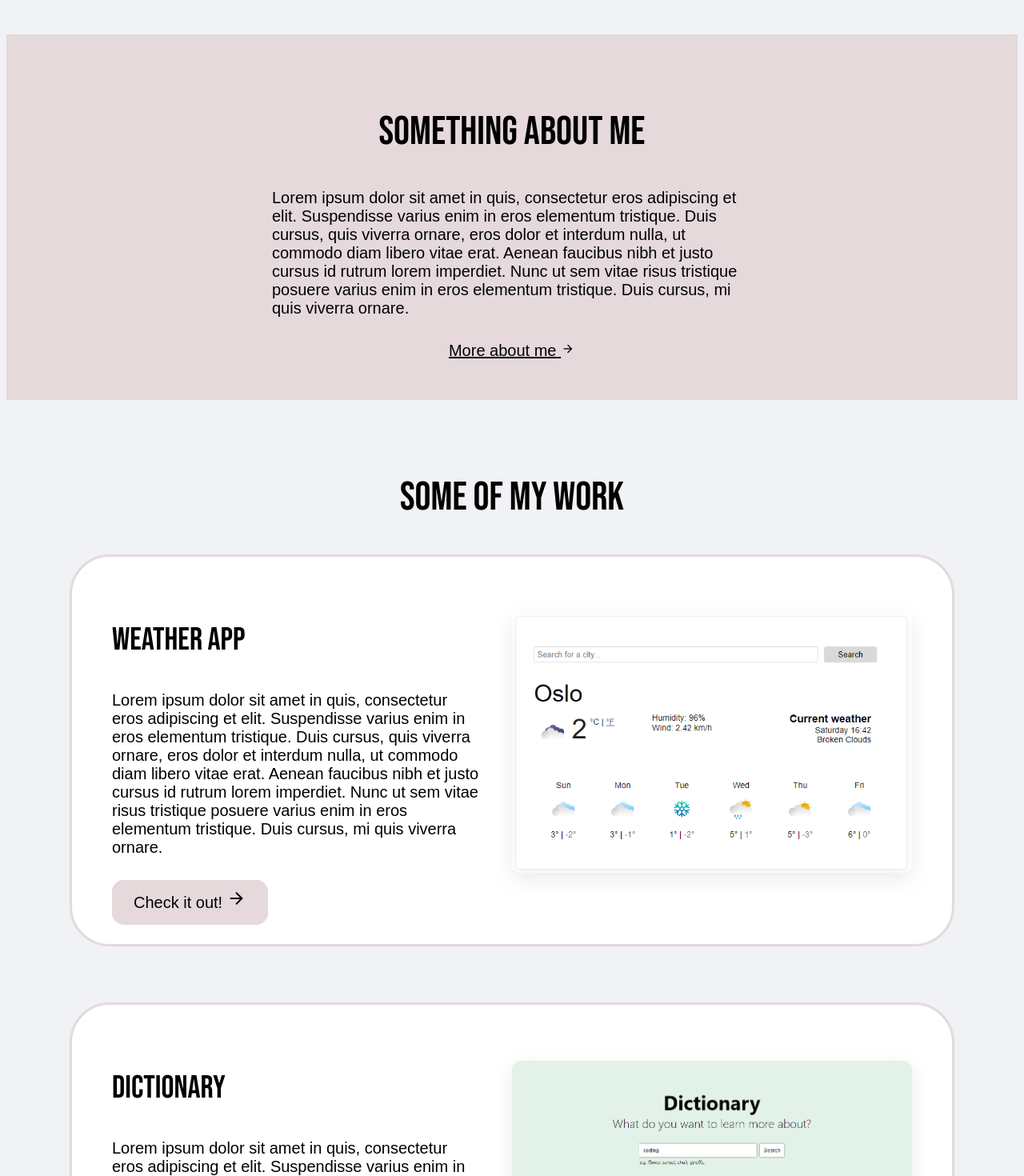
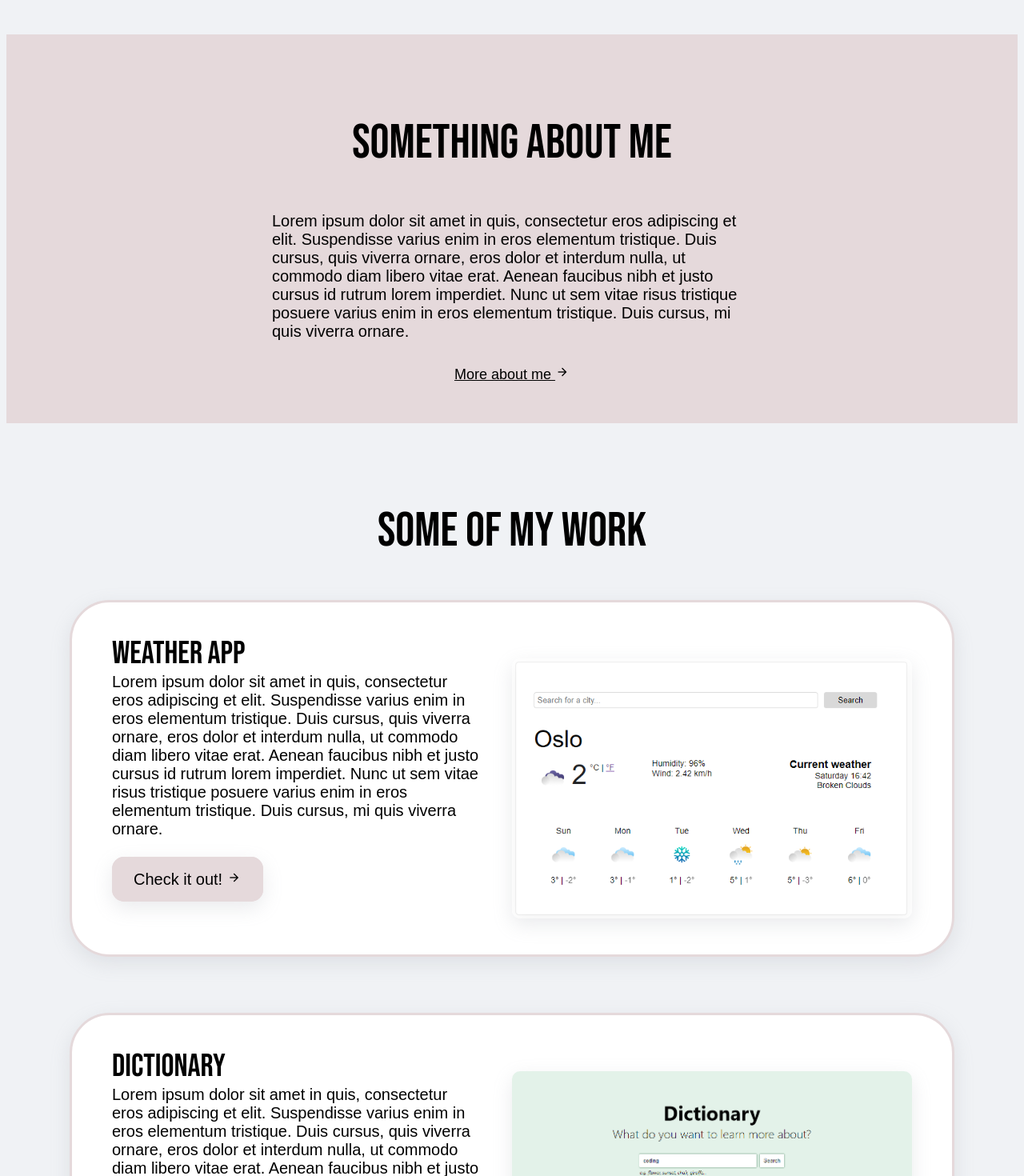
Before and after one commit to lindijor/portfolio, a React (Create React App) app: page / in a window 1280 px wide. Shown: the part 740-2210 px from the top of the page at 80% size. Built offline with nearby package versions, Linux system fonts and the light colour scheme.

Commit message:
Created a contact section

```diff
--- a/src/App.css
+++ b/src/App.css
@@ -18,11 +18,13 @@ body {
 .btn {
   background: #e5d9db;
   border: 2px #e5d9db solid;
+  box-shadow: rgba(149, 157, 165, 0.2) 0px 8px 24px;
 }
 
 .secondary-btn {
   background: white;
   border: 2px #e5d9db solid;
+  box-shadow: rgba(149, 157, 165, 0.2) 0px 8px 24px;
 }
 
 .btn:hover {
@@ -36,3 +38,44 @@ body {
   cursor: pointer;
   border: 2px #e5d9db solid;
 }
+
+h1 {
+  font-size: 100px;
+  text-align: center;
+  font-weight: lighter;
+  width: 1000px;
+  display: block;
+  margin: 100px auto;
+  text-transform: uppercase;
+}
+
+h2 {
+  text-align: center;
+  font-size: 60px;
+  font-weight: 300;
+}
+
+h3 {
+  font-size: 40px;
+  font-weight: lighter;
+  margin: 0;
+}
+
+p {
+  margin: 0;
+}
+
+a {
+  font-family: sans-serif;
+  font-size: 18px;
+  color: black;
+  transition: all 150ms ease-in-out;
+}
+
+a:hover {
+  opacity: 0.6;
+}
+
+.material-symbols-outlined {
+  font-size: 18px;
+}
--- a/src/App.js
+++ b/src/App.js
@@ -2,6 +2,7 @@ import "./App.css";
 import Header from "./Header";
 import Main from "./Main";
 import Work from "./Work";
+import Contact from "./Contact";
 
 export default function App() {
   return (
@@ -9,6 +10,7 @@ export default function App() {
       <Header />
       <Main />
       <Work />
+      <Contact />
     </div>
   );
 }
--- /dev/null
+++ b/src/Contact.css
@@ -0,0 +1,15 @@
+.contact-section {
+  background-color: #e5d9db;
+  width: 400px;
+  display: block;
+  margin: 40px auto;
+  text-align: center;
+  padding: 30px 10px;
+  border-radius: 30px;
+  box-shadow: rgba(149, 157, 165, 0.2) 0px 8px 24px;
+}
+
+.contact-section h3 {
+  font-size: 30px;
+  margin-bottom: 15px;
+}
--- /dev/null
+++ b/src/Contact.js
@@ -0,0 +1,35 @@
+import React from "react";
+import "./Contact.css";
+
+export default function Contact() {
+  return (
+    <div className="contact">
+      <h2>Let's get in touch!</h2>
+      <div className="contact-section">
+        <h3>Send me an e-mail</h3>
+        <a href="mailto:jorgensenlindis@gmail.com">
+          jorgensenlindis@gmail.com{" "}
+          <span class="material-symbols-outlined">arrow_forward</span>
+        </a>
+      </div>
+      <div className="contact-section">
+        <h3>LinkedIn</h3>
+        <a
+          href="https://www.linkedin.com/in/lindis-jorgensen/"
+          target="_blank"
+          rel="noreferrer"
+        >
+          Get me on LinkedIn{" "}
+          <span class="material-symbols-outlined">arrow_forward</span>
+        </a>
+      </div>
+      <div className="contact-section">
+        <h3>Learn more about me</h3>
+        <a href="/">
+          Download my resume{" "}
+          <span class="material-symbols-outlined">arrow_forward</span>
+        </a>
+      </div>
+    </div>
+  );
+}
--- a/src/Header.css
+++ b/src/Header.css
@@ -1,13 +1,3 @@
-.header h1 {
-  font-size: 100px;
-  text-align: center;
-  font-weight: lighter;
-  width: 1000px;
-  display: block;
-  margin: 100px auto;
-  text-transform: uppercase;
-}
-
 .header-btns {
   text-align: center;
 }
--- a/src/Main.css
+++ b/src/Main.css
@@ -2,12 +2,6 @@
   background-color: #e5d9db;
   margin-top: 200px;
   padding: 50px;
-}
-
-.main h2 {
-  text-align: center;
-  font-size: 50px;
-  font-weight: 300;
 }
 
 .main p {
@@ -18,22 +12,7 @@
   font-size: 20px;
 }
 
-.main a {
-  font-family: sans-serif;
-  font-size: 20px;
-  color: black;
-  transition: all 150ms ease-in-out;
-}
-
-.main a:hover {
-  opacity: 0.6;
-}
-
 .more-link {
   text-align: center;
   margin-top: 30px;
 }
-
-.more-link span {
-  font-size: 18px;
-}
--- a/src/Work.css
+++ b/src/Work.css
@@ -1,11 +1,5 @@
 .work {
   padding: 50px;
-}
-
-.work h2 {
-  text-align: center;
-  font-size: 50px;
-  font-weight: 300;
 }
 
 .work-section {
@@ -18,11 +12,7 @@
   padding: 40px 50px;
   border-radius: 50px;
   border: 3px #e5d9db solid;
-}
-
-.work-section h3 {
-  font-size: 40px;
-  font-weight: lighter;
+  box-shadow: rgba(149, 157, 165, 0.2) 0px 8px 24px;
 }
 
 .work-section p {
```
